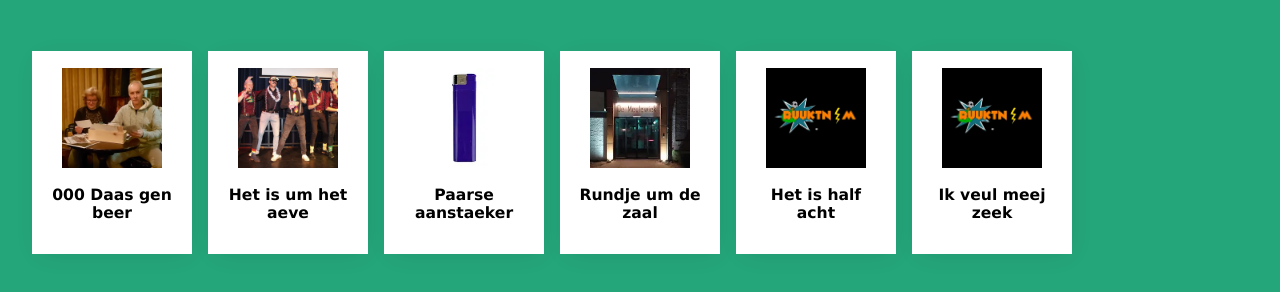
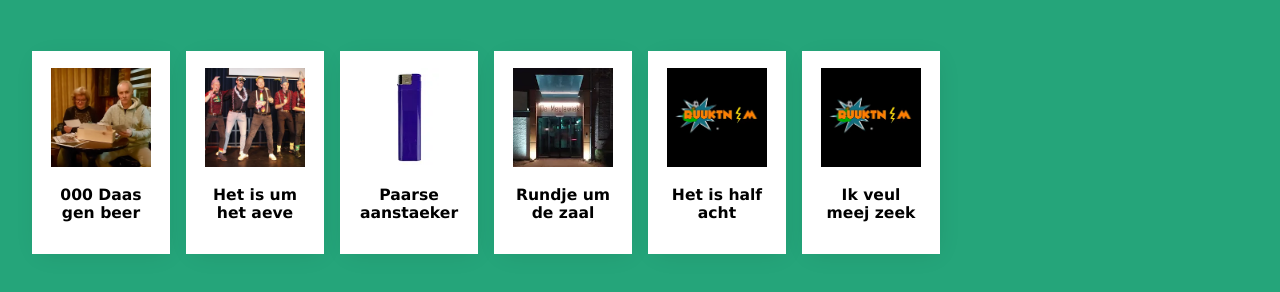
Before and after one commit to Martijn-W84/mieterik-soundboard, an Astro site: page / in a window 1280 px wide. Shown: the part 62-354 px from the top of the page. Built offline with nearby package versions, Linux system fonts and the light colour scheme; Astro itself is replaced by a stand-in of ours.

Commit message:
fixed shit

```diff
--- a/src/components/SoundBoard.svelte
+++ b/src/components/SoundBoard.svelte
@@ -46,7 +46,7 @@
 	<div class="playlist">
 		{#each playlist as song, index}
 			<button data-index={index} on:click={playSelectedSong} class="ripple">
-				<img data-index={index} width=100px height=100px src={song.img} alt="" />
+				<img data-index={index} width=95% src={song.img} alt="" />
 				<h3 data-index={index} class="title">{song.title}</h3>
 			</button>
 		{/each}
@@ -62,7 +62,7 @@
 	.playlist {
 		display: grid;
   		gap: 1rem;
-  		grid-template-columns: repeat(auto-fill, minmax(min(10rem, 100%), 1fr));
+  		grid-template-columns: repeat(auto-fill, minmax(min(8rem, 100%), 1fr));
 		min-width: 300px;
 		padding: 2em;
 		justify-content: center;
```
